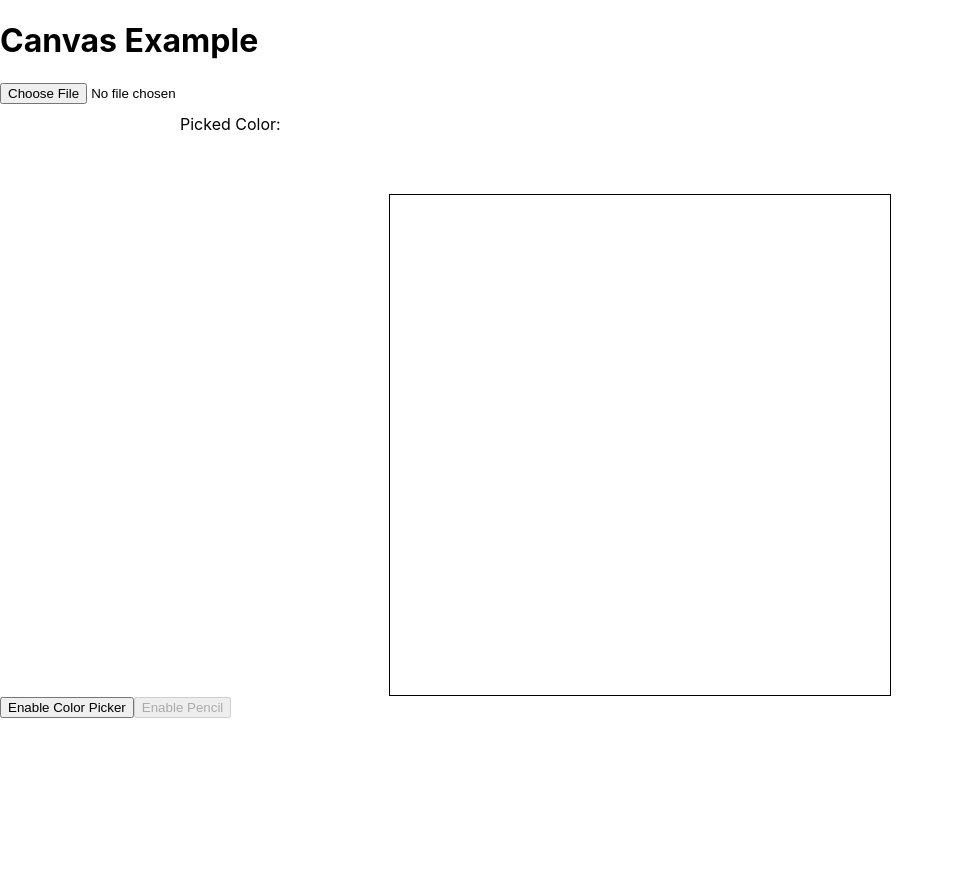
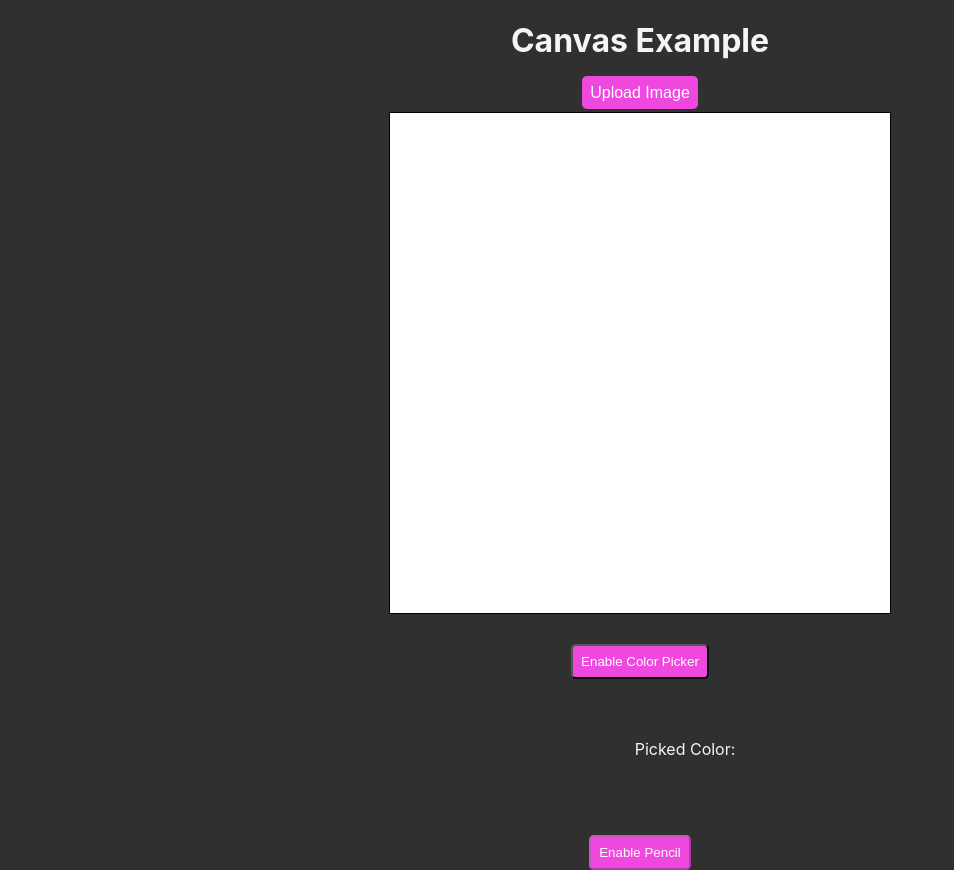
Before and after one commit to VrezhBarseghyan/color-dropper, a React (Create React App) app in the folder color-dropper-project/: page / in a window 1280 px wide. Shown: the whole page, without its empty margins (0-954 px from the left). Before the commit the page ends 800 px from the top, so only its background shows below. Built offline with nearby package versions, Linux system fonts and the light colour scheme.

Commit message:
almost done

```diff
--- a/color-dropper-project/src/App.jsx
+++ b/color-dropper-project/src/App.jsx
@@ -1,10 +1,10 @@
-import React from 'react';
 import Canvas from './components/Canvas';
+import styles from './Styles.module.css';
 
 const App = () => {
   return (
     <div>
-      <h1>Canvas Example</h1>
+      <h1 className={styles.titleText}>Canvas Example</h1>
       <Canvas />
     </div>
   );
--- a/color-dropper-project/src/Styles.module.css
+++ b/color-dropper-project/src/Styles.module.css
@@ -5,14 +5,54 @@
   justify-content: center;
 }
 
+body {
+  background-color: #303030;
+}
+
+.titleText {
+  color: whitesmoke;
+  align-items: center;
+  justify-content: center;
+  display: flex;
+
+}
+
 .canvas {
   border: 1px solid #000;
   cursor: crosshair;
+  background-color: white;
+  margin: 10px;
 }
+
+.inputButton {
+}
+
+label {
+  background-color: rgb(239, 72, 222);
+  color: white;
+  padding: 0.5rem;
+  font-family: sans-serif;
+  border-radius: 0.3rem;
+  cursor: pointer;
+  margin-top: 1rem;
+}
+
+button{
+    background-color: rgb(239, 72, 222);
+    color: white;
+    padding: 0.5rem;
+    font-family: sans-serif;
+    border-radius: 0.3rem;
+    cursor: pointer;
+    margin-top: 1rem;
+  }
+
 
 .colorContainer {
   display: flex;
-  margin-top: 10px;
+  margin-top: 30px;
+  margin-bottom: 30px;
+
 }
 
 .hoveredColor,
@@ -21,3 +61,19 @@
   height: 80px;
   margin-right: 10px;
 }
+
+.hoveredColorPreview {
+  position: absolute;
+  width: 20px;
+  height: 20px;
+  border-radius: 50%;
+  pointer-events: none;
+  z-index: 9999;
+  transform: scale(1.5);
+  box-shadow: 0 0 5px rgba(0, 0, 0, 0.5);
+}
+
+.hoveredColorSpan {
+  margin-left: 25px;
+  background-color: #fff;
+}
--- a/color-dropper-project/src/components/Canvas.jsx
+++ b/color-dropper-project/src/components/Canvas.jsx
@@ -9,6 +9,7 @@ const Canvas = () => {
   const [hoveredColor, setHoveredColor] = useState('');
   const [pencilEnabled, setPencilEnabled] = useState(false);
   const [isDrawing, setIsDrawing] = useState(false);
+  const [mousePosition, setMousePosition] = useState({ x: 0, y: 0 });
 
   useEffect(() => {
     const canvas = canvasRef.current;
@@ -39,7 +40,7 @@ const Canvas = () => {
       const x = event.clientX - rect.left;
       const y = event.clientY - rect.top;
       const imageData = ctx.getImageData(x, y, 1, 1);
-      const [r, g, b, a] = imageData.data;
+      const [r, g, b] = imageData.data;
       const hex = rgbToHex(r, g, b);
       setPickedColor(hex);
       setColorPickerEnabled(false);
@@ -55,9 +56,10 @@ const Canvas = () => {
       const x = event.clientX - rect.left;
       const y = event.clientY - rect.top;
       const imageData = ctx.getImageData(x, y, 1, 1);
-      const [r, g, b, a] = imageData.data;
+      const [r, g, b] = imageData.data;
       const hex = rgbToHex(r, g, b);
       setHoveredColor(hex);
+      setMousePosition({ x: event.clientX, y: event.clientY });
     }
 
     if (pencilEnabled && isDrawing) {
@@ -100,28 +102,20 @@ const Canvas = () => {
     return `#${((1 << 24) | (r << 16) | (g << 8) | b).toString(16).slice(1)}`;
   };
 
+  const hoveredColorPreviewStyle = {
+    left: mousePosition.x + 10,
+    top: mousePosition.y + 10,
+    backgroundColor: hoveredColor,
+  };
+
   return (
+    <div className={styles.canvasContainer}>
+      <div className={styles.inputButton}>
+      <label> Upload Image
+        <input type="file" accept="image/*" onChange={handleImageUpload} hidden/>
+      </label>
+      </div>
       <div>
-      <input type="file" accept="image/*" onChange={handleImageUpload} />
-      <div className={styles.colorContainer}>
-        <div
-          className={styles.hoveredColor}
-          style={{ backgroundColor: hoveredColor }}
-        ></div>
-        <div
-            className={styles.pickedColor}
-            style={{ backgroundColor: pickedColor }}
-          ></div>
-         <div>
-          Picked Color: <span>{pickedColor}</span>
-        </div>
-        {hoveredColor && (
-          <div>
-            Hovered Color: <span>{hoveredColor}</span>
-          </div>
-      )}
-      </div>
-      <div className={styles.canvasContainer}>
         <canvas
           ref={canvasRef}
           onClick={handleCanvasClick}
@@ -131,10 +125,21 @@ const Canvas = () => {
           onMouseUp={stopDrawing}
           className={styles.canvas}
         ></canvas>
+        {colorPickerEnabled && hoveredColor && (
+          <div style={hoveredColorPreviewStyle} className={styles.hoveredColorPreview}>
+            <span className={styles.hoveredColorSpan}>{hoveredColor}</span>
+          </div>
+        )}
       </div>
       <button onClick={() => setColorPickerEnabled(!colorPickerEnabled)}>
         {colorPickerEnabled ? 'Disable Color Picker' : 'Enable Color Picker'}
       </button>
+      <div className={styles.colorContainer}>
+        <div className={styles.pickedColor} style={{ backgroundColor: pickedColor }}></div>
+        <div className={styles.titleText}>
+          Picked Color: <span>{pickedColor}</span>
+        </div>
+      </div>
       <button onClick={togglePencil} disabled={!pickedColor}>
         {pencilEnabled ? 'Disable Pencil' : 'Enable Pencil'}
       </button>
```
Also changed, not shown: color-dropper-project/src/components/ImageUploader.jsx (deleted, +0 -19 lines), color-dropper-project/src/components/Pencil.jsx (added, +44 -0 lines). Lines whose indentation alone changed are shown as unchanged.
